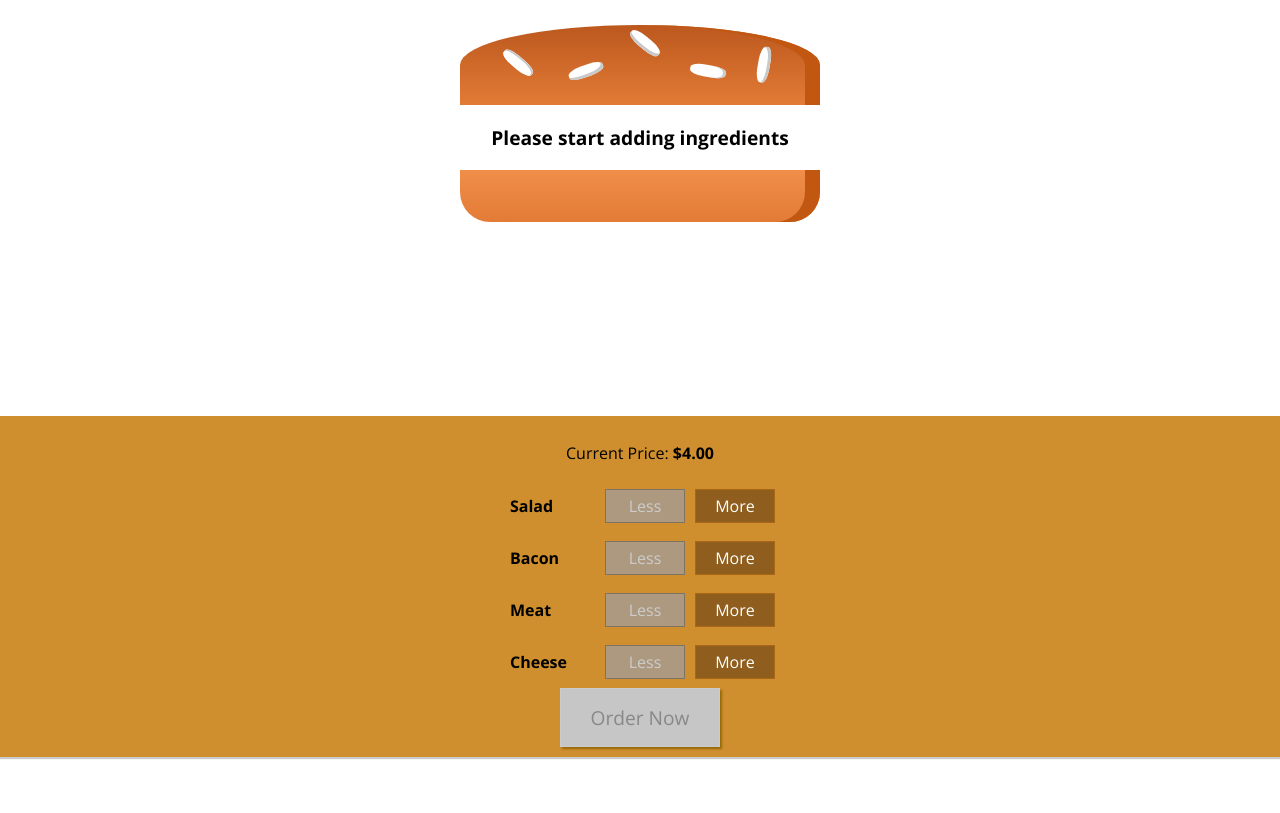
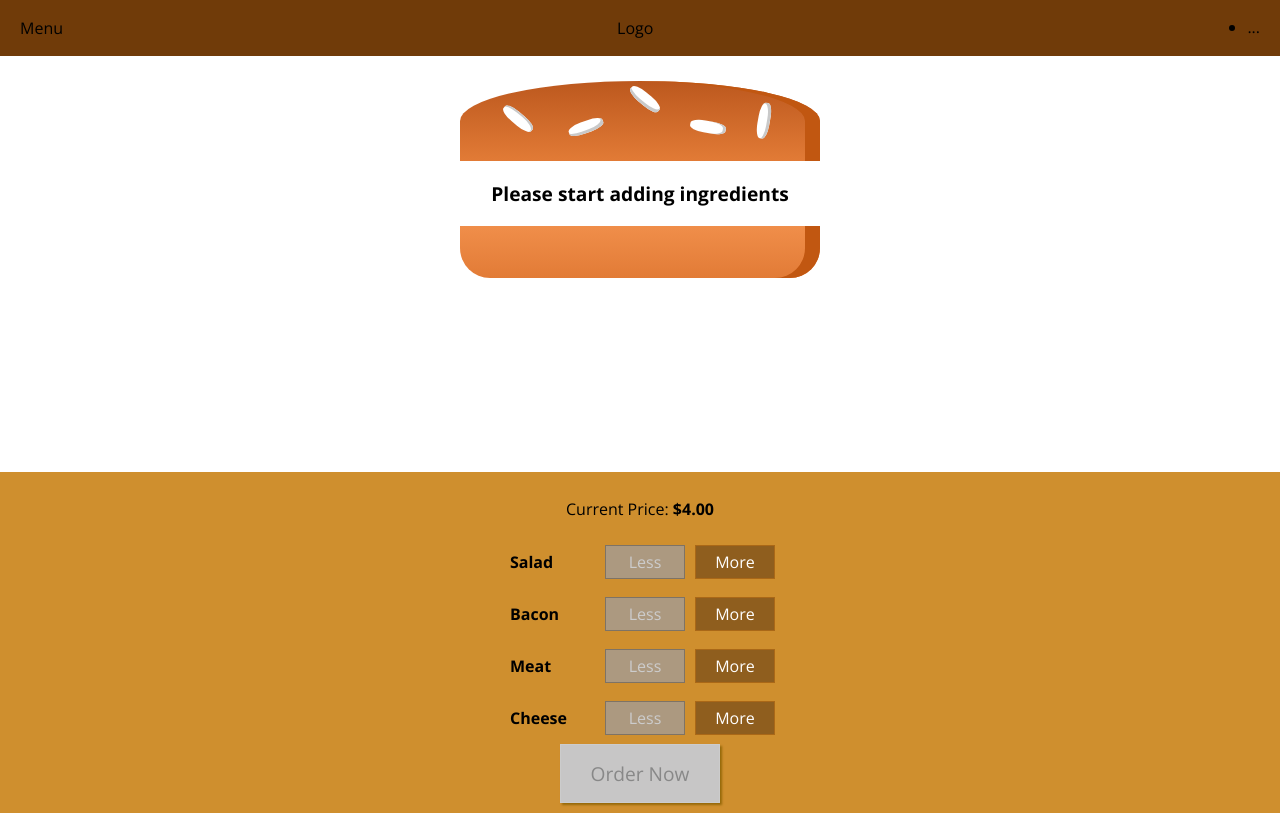
Before and after one commit to wduntak/burger-builder-react, a React app: page / in a window 1280 px wide. Built offline with nearby package versions, Linux system fonts and the light colour scheme.

Commit message:
add navbar to app

```diff
--- a/src/components/Burger/OrderSummary/OrderSummary.js
+++ b/src/components/Burger/OrderSummary/OrderSummary.js
@@ -19,6 +19,7 @@
             <ul>
                 {ingredientSummary}
             </ul>
+            <p><strong>Total Price: ${props.totalPrice.toFixed(2)}</strong></p>
             <p>Continue to Checkout?</p>
             <Button
                 btnType="Danger"
--- a/src/components/Layout/Layout.css
+++ b/src/components/Layout/Layout.css
@@ -1,3 +1,3 @@
 .content {
-    margin-top: 16px;
+    margin-top: 72px;
 }
--- a/src/components/Layout/Layout.js
+++ b/src/components/Layout/Layout.js
@@ -1,9 +1,10 @@
 import React, { Fragment } from 'react';
-
+import Toolbar from '../Navigation/Toolbar/Toolbar';
 import classes from './Layout.css';
 
 const layout = ( props ) => (
     <Fragment>
+        <Toolbar />
         <main className={classes.content}>
             {props.children}
         </main>
--- /dev/null
+++ b/src/components/Navigation/Toolbar/Toolbar.css
@@ -0,0 +1,18 @@
+.Toolbar {
+    height: 56px;
+    width: 100%;
+    position: fixed;
+    top: 0;
+    left: 0;
+    background-color: #703B09;
+    display: flex;
+    justify-content: space-between;
+    align-items: center;
+    padding: 0 20px;
+    box-sizing: border-box;
+    z-index: 90;
+}
+
+.Toolbar nav {
+    height: 100%;
+}
--- /dev/null
+++ b/src/components/Navigation/Toolbar/Toolbar.js
@@ -0,0 +1,17 @@
+import React from 'react';
+
+import classes from './Toolbar.css';
+
+const toolbar = (props) => (
+    <header className={classes.Toolbar}>
+        <div>Menu</div>
+        <div>Logo</div>
+        <nav>
+            <ul>
+                <li>...</li>
+            </ul>
+        </nav>
+    </header>
+);
+
+export default toolbar;
--- a/src/containers/BurgerBuilder/BurgerBuilder.js
+++ b/src/containers/BurgerBuilder/BurgerBuilder.js
@@ -100,6 +100,7 @@
             <Fragment>
             <Modal show={this.state.confirmOrder} modalClosed={this.cancelOrderHandler}>
                 <OrderSummary
+                    totalPrice={this.state.totalPrice}
                     ingredients={this.state.ingredients}
                     purchaseCancelled={this.purchaseCancelHandler}
                     purchaseContinued={this.purchaseContinueHandler}/>
```
